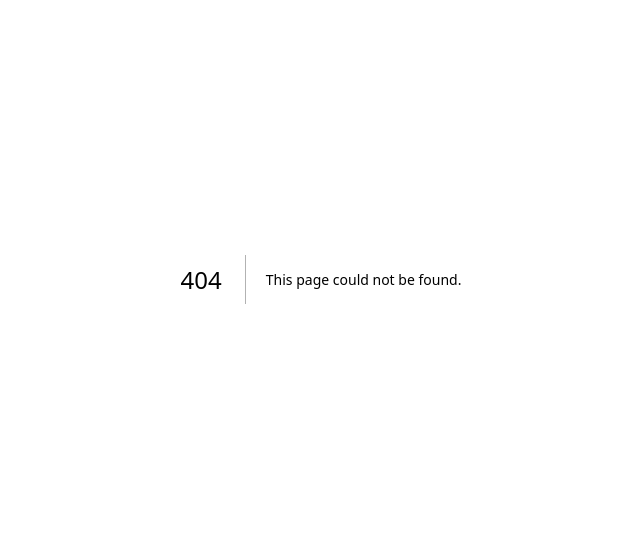
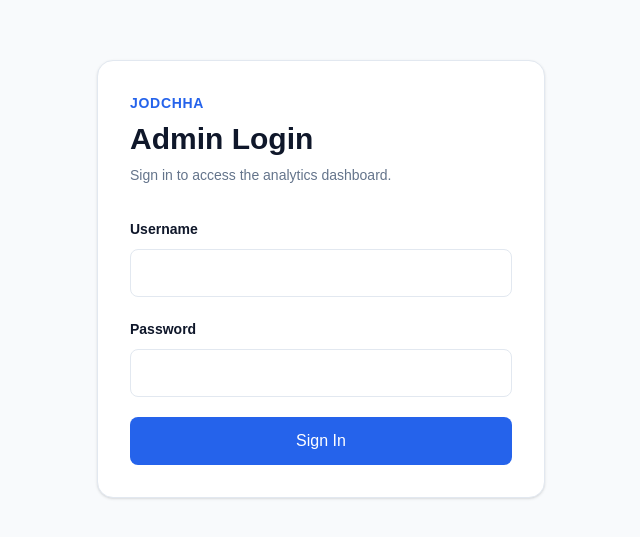
Before and after one commit to sameer9860/Jodchha, a Next.js app in the folder frontend/: page /admin/login in a window 1280 px wide. Before the commit this address had no page. Shown: the part 121-658 px from the top of the page, without its empty margins (319-959 px from the left). Built offline with nearby package versions, Linux system fonts and the light colour scheme; no server answers.

Commit message:
feat: add admin login screen

```diff
--- /dev/null
+++ b/frontend/app/admin/login/page.tsx
@@ -0,0 +1,109 @@
+"use client";
+
+import { FormEvent, useState } from "react";
+import { useRouter } from "next/navigation";
+
+import { loginAdmin } from "@/lib/api";
+
+export default function AdminLoginPage() {
+  const router = useRouter();
+
+  const [username, setUsername] = useState("");
+  const [password, setPassword] = useState("");
+  const [error, setError] = useState("");
+  const [loading, setLoading] = useState(false);
+
+  async function handleSubmit(event: FormEvent<HTMLFormElement>) {
+    event.preventDefault();
+
+    setError("");
+    setLoading(true);
+
+    try {
+      const tokens = await loginAdmin(username, password);
+
+      sessionStorage.setItem("jodchha_access_token", tokens.access);
+      sessionStorage.setItem("jodchha_refresh_token", tokens.refresh);
+
+      router.push("/admin");
+    } catch {
+      setError("Invalid username or password.");
+    } finally {
+      setLoading(false);
+    }
+  }
+
+  return (
+    <main className="flex min-h-screen items-center justify-center bg-[var(--background)] px-6">
+      <div className="w-full max-w-md rounded-2xl border border-[var(--border)] bg-[var(--white)] p-8 shadow-sm">
+        <div className="mb-8">
+          <p className="text-sm font-semibold uppercase tracking-wider text-[var(--primary)]">
+            Jodchha
+          </p>
+
+          <h1 className="mt-2 text-3xl font-bold text-[var(--foreground)]">
+            Admin Login
+          </h1>
+
+          <p className="mt-2 text-sm text-[var(--muted)]">
+            Sign in to access the analytics dashboard.
+          </p>
+        </div>
+
+        <form onSubmit={handleSubmit} className="space-y-5">
+          <div>
+            <label
+              htmlFor="username"
+              className="text-sm font-semibold text-[var(--foreground)]"
+            >
+              Username
+            </label>
+
+            <input
+              id="username"
+              type="text"
+              value={username}
+              onChange={(event) => setUsername(event.target.value)}
+              required
+              autoComplete="username"
+              className="mt-2 h-12 w-full rounded-lg border border-[var(--border)] px-4 text-[var(--foreground)] outline-none transition placeholder:text-[var(--muted)] focus:border-[var(--primary)] focus:ring-2 focus:ring-blue-100"
+            />
+          </div>
+
+          <div>
+            <label
+              htmlFor="password"
+              className="text-sm font-semibold text-[var(--foreground)]"
+            >
+              Password
+            </label>
+
+            <input
+              id="password"
+              type="password"
+              value={password}
+              onChange={(event) => setPassword(event.target.value)}
+              required
+              autoComplete="current-password"
+              className="mt-2 h-12 w-full rounded-lg border border-[var(--border)] px-4 text-[var(--foreground)] outline-none transition placeholder:text-[var(--muted)] focus:border-[var(--primary)] focus:ring-2 focus:ring-blue-100"
+            />
+          </div>
+
+          {error && (
+            <p className="rounded-lg bg-red-50 px-4 py-3 text-sm font-medium text-red-600">
+              {error}
+            </p>
+          )}
+
+          <button
+            type="submit"
+            disabled={loading}
+            className="h-12 w-full rounded-lg bg-[var(--primary)] font-semibold text-white transition hover:bg-[var(--primary-dark)] disabled:cursor-not-allowed disabled:opacity-60"
+          >
+            {loading ? "Signing in..." : "Sign In"}
+          </button>
+        </form>
+      </div>
+    </main>
+  );
+}
```
